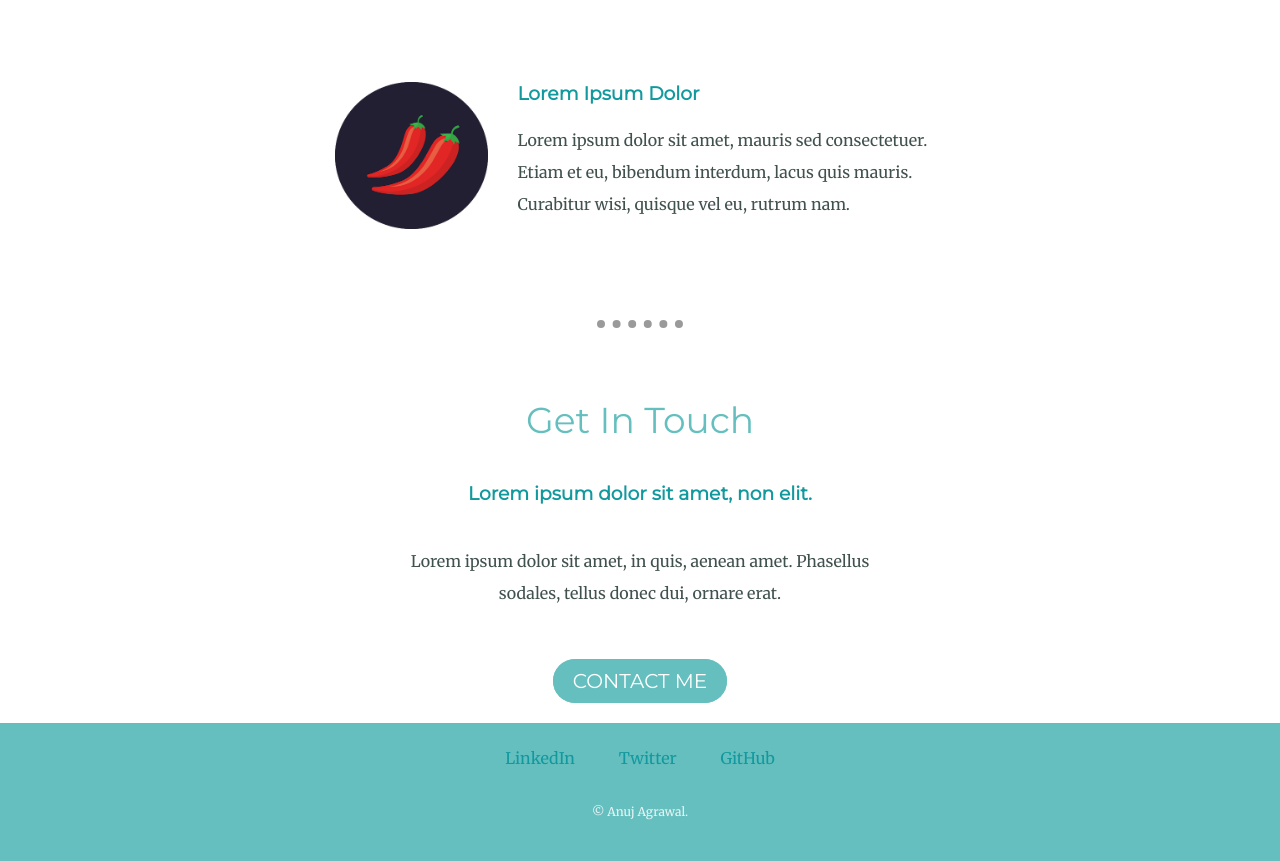
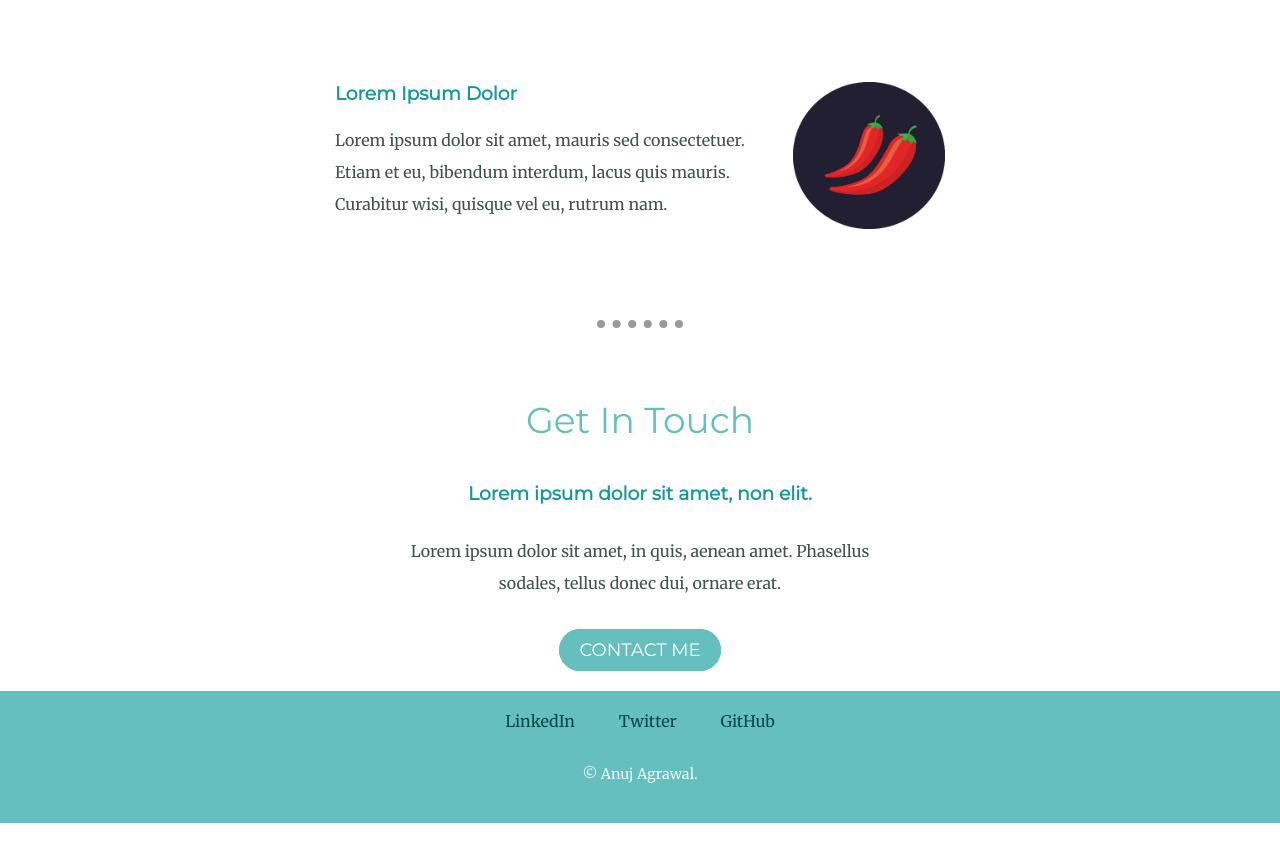
Before and after one commit to agrawalanuj18/CSS-MySite, a plain HTML site: page index.html in a window 1280 px wide. Shown: the part 1802-2663 px from the top of the page. After the commit the page ends 2625 px from the top, so only its background shows below. Drawn offline with Linux system fonts and the light colour scheme.

Commit message:
improve design

```diff
--- a/css/styles.css
+++ b/css/styles.css
@@ -13,6 +13,9 @@ body {
 
 h1 {
   font-size: 5rem;
+  /* 100% = 16px */
+  /* 1em = 16px  */
+  /* 1rem = 16px it is recommended beacuse it doesnt effect by other font size style  */
   font-family: "Sacramento", cursive;
   margin: 50px auto 0 auto;
   color: #66bfbf;
@@ -86,17 +89,33 @@ hr {
   float: left;
   margin-right: 30px;
 }
+.skill-image {
+  width: 25%;
+  float: right;
+  margin-left: 30px;
+}
+
+/* Use float only when it is necessssary
+
+Don't use it for positioning the element
+use position property like absolute, relative postioning propety for postioning the element
+*/
+
+/* .skill-detail{
+  clear: left;
+  to remove the effect of float
+} */
 
 
 /* Contact section  */
 
 .contact-me {
-  margin: 30px;
+  margin: 20px;
 }
 
 .contact-msg{
   width: 40%;
-  margin: 40px auto 60px;
+  margin: 30px auto 40px;
 }
 
 .btn {
@@ -111,7 +130,7 @@ hr {
   border-radius: 28px;
   font-family: "Montserrat", sans-serif;
   color: #ffffff;
-  font-size: 20px;
+  font-size: 18px;
   padding: 10px 20px 10px 20px;
   text-decoration: none;
 }
@@ -129,15 +148,15 @@ hr {
 /* footer  */
 .bottom-container {
   background-color: #66bfbf;
-  padding: 25px;
+  padding: 20px;
 }
 .footer-link {
-  color: #11999E;
+  color: #07484a;
   text-decoration: none;
   margin: 10px 20px;
 }
 .copyright {
   color: #eaf6f6;
-  font-size: 0.75rem;
-  padding-top: 20px;
+  font-size: 0.9rem;
+  padding-top: 15px;
 }
--- a/index.html
+++ b/index.html
@@ -4,7 +4,7 @@
     <meta charset="UTF-8" />
     <meta http-equiv="X-UA-Compatible" content="IE=edge" />
     <meta name="viewport" content="width=device-width, initial-scale=1.0" />
-    <title>Portfolio-Website</title>
+    <title>Portfolio</title>
     <link rel="stylesheet" href="css/styles.css" />
     <link rel="icon" href="img/favicon.ico" />
     <link rel="preconnect" href="https://fonts.googleapis.com" />
@@ -17,6 +17,7 @@
   <body>
     <div class="top-container">
       <img class="top-cloud" src="img/cloud.png" alt="cloud-img" />
+
       <h1>I'm Anuj Agrawal</h1>
       <h2>Web Developer</h2>
       <img class="bottom-cloud" src="img/cloud.png" alt="cloud-img" />
@@ -49,7 +50,7 @@
           </p>
         </div>
         <div class="skill-row">
-          <img class="skill-img" src="img/chillies.png" alt="" />
+          <img class="skill-image" src="img/chillies.png" alt="" />
           <h3>Lorem Ipsum Dolor</h3>
           <p class="skill-detail">
             Lorem ipsum dolor sit amet, mauris sed consectetuer. Etiam et eu,
```
